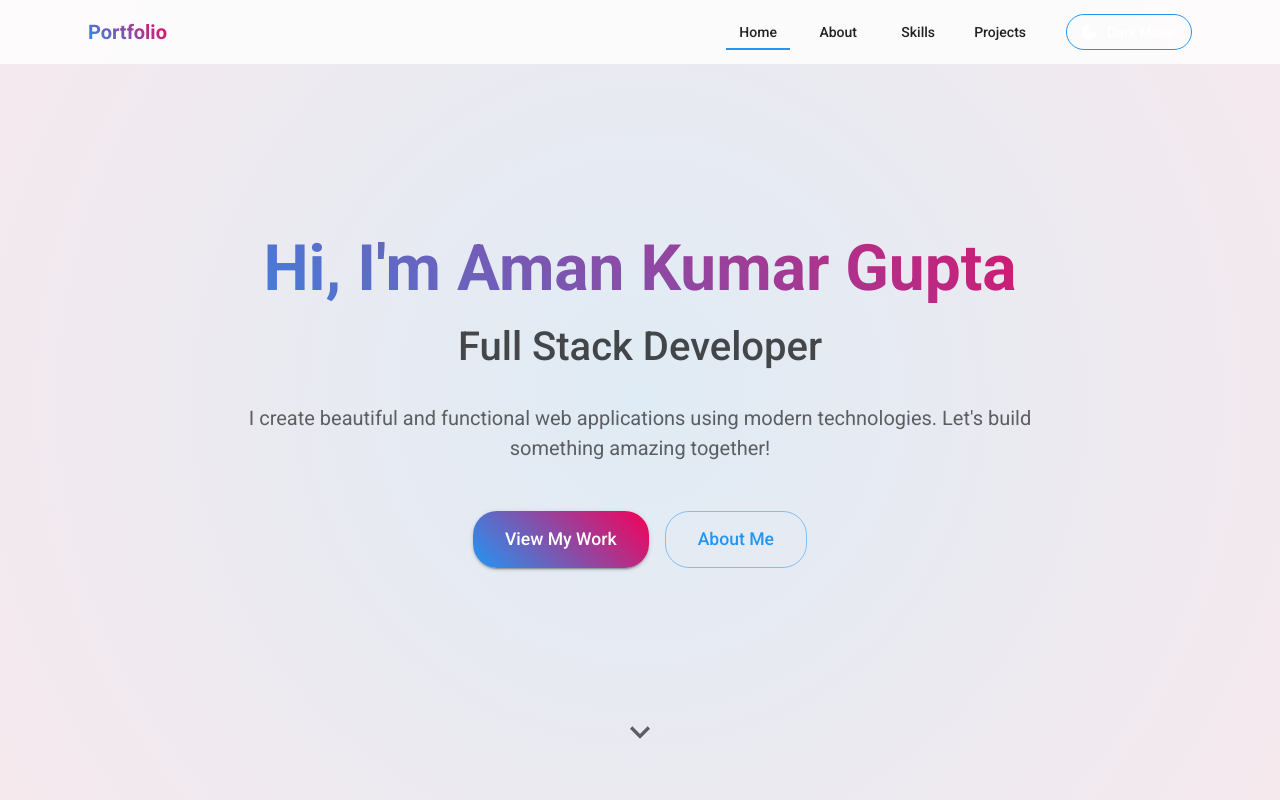
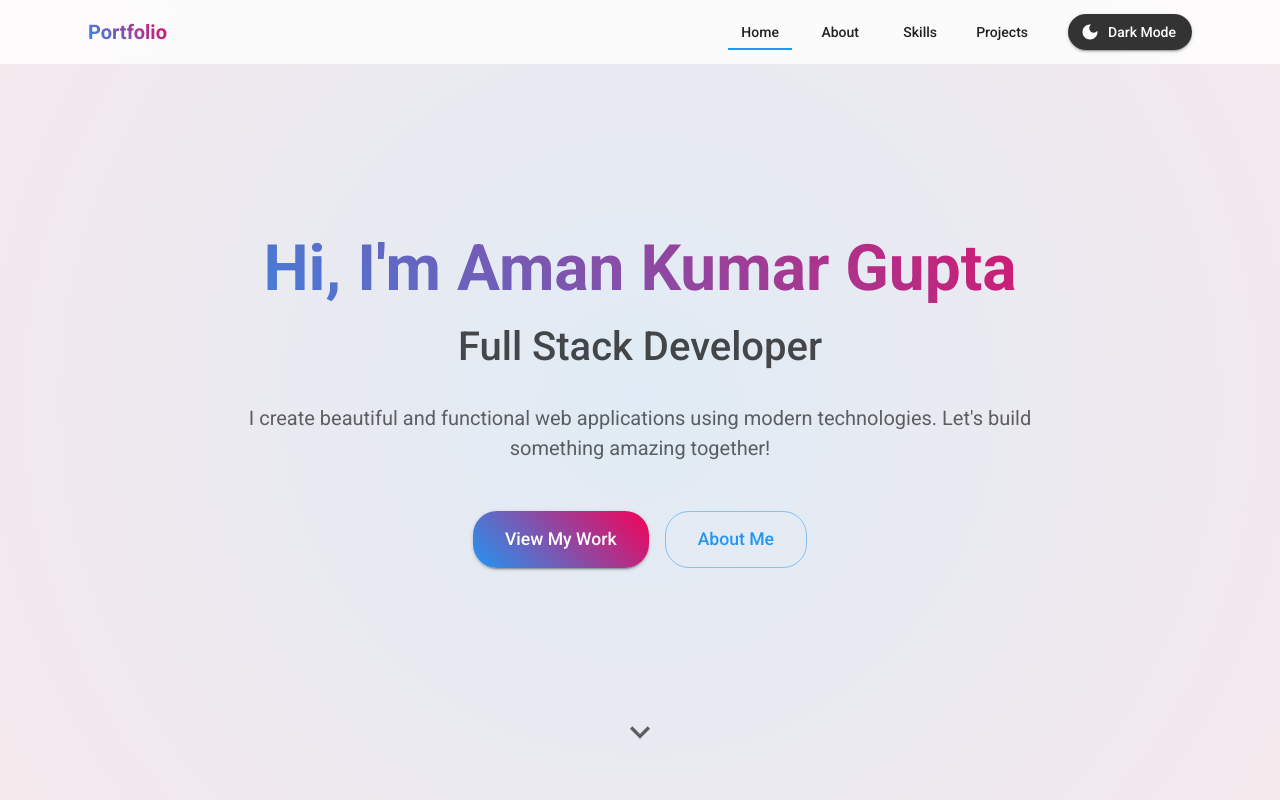
Before and after one commit to Aman2125/Personal-Portfolio, a React (Create React App) app: page / in a window 1280 px wide. Shown: the top 800 px of the page. Built offline with nearby package versions, Linux system fonts and the light colour scheme.

Commit message:
Updated Toggle button

```diff
--- a/src/components/Navbar.js
+++ b/src/components/Navbar.js
@@ -122,19 +122,18 @@ const Navbar = ({ toggleTheme, mode }) => {
               <Tooltip title={`Switch to ${mode === 'light' ? 'Dark' : 'Light'} Mode`}>
                 <Button
                   onClick={toggleTheme}
-                  variant="outlined"
-                  color="inherit"
-                  startIcon={mode === 'dark' ? <LightModeIcon /> : <DarkModeIcon />}
+                  variant="contained"
                   sx={{
                     borderRadius: '20px',
                     ml: 2,
                     px: 2,
-                    borderColor: 'primary.main',
+                    backgroundColor: mode === 'light' ? 'rgba(0, 0, 0, 0.8)' : 'primary.main',
+                    color: mode === 'light' ? '#fff' : 'inherit',
                     '&:hover': {
-                      borderColor: 'primary.main',
-                      backgroundColor: 'action.hover',
+                      backgroundColor: mode === 'light' ? 'rgba(0, 0, 0, 0.9)' : 'primary.dark',
                     }
                   }}
+                  startIcon={mode === 'dark' ? <LightModeIcon /> : <DarkModeIcon />}
                 >
                   {mode === 'dark' ? 'Light' : 'Dark'} Mode
                 </Button>
@@ -146,12 +145,12 @@ const Navbar = ({ toggleTheme, mode }) => {
               {/* Theme Toggle Button - Mobile */}
               <IconButton
                 onClick={toggleTheme}
-                color="inherit"
                 sx={{
-                  backgroundColor: 'action.selected',
+                  backgroundColor: mode === 'light' ? 'rgba(0, 0, 0, 0.8)' : 'action.selected',
+                  color: mode === 'light' ? '#fff' : 'inherit',
                   borderRadius: '12px',
                   '&:hover': {
-                    backgroundColor: 'action.hover',
+                    backgroundColor: mode === 'light' ? 'rgba(0, 0, 0, 0.9)' : 'action.hover',
                   }
                 }}
               >
```
